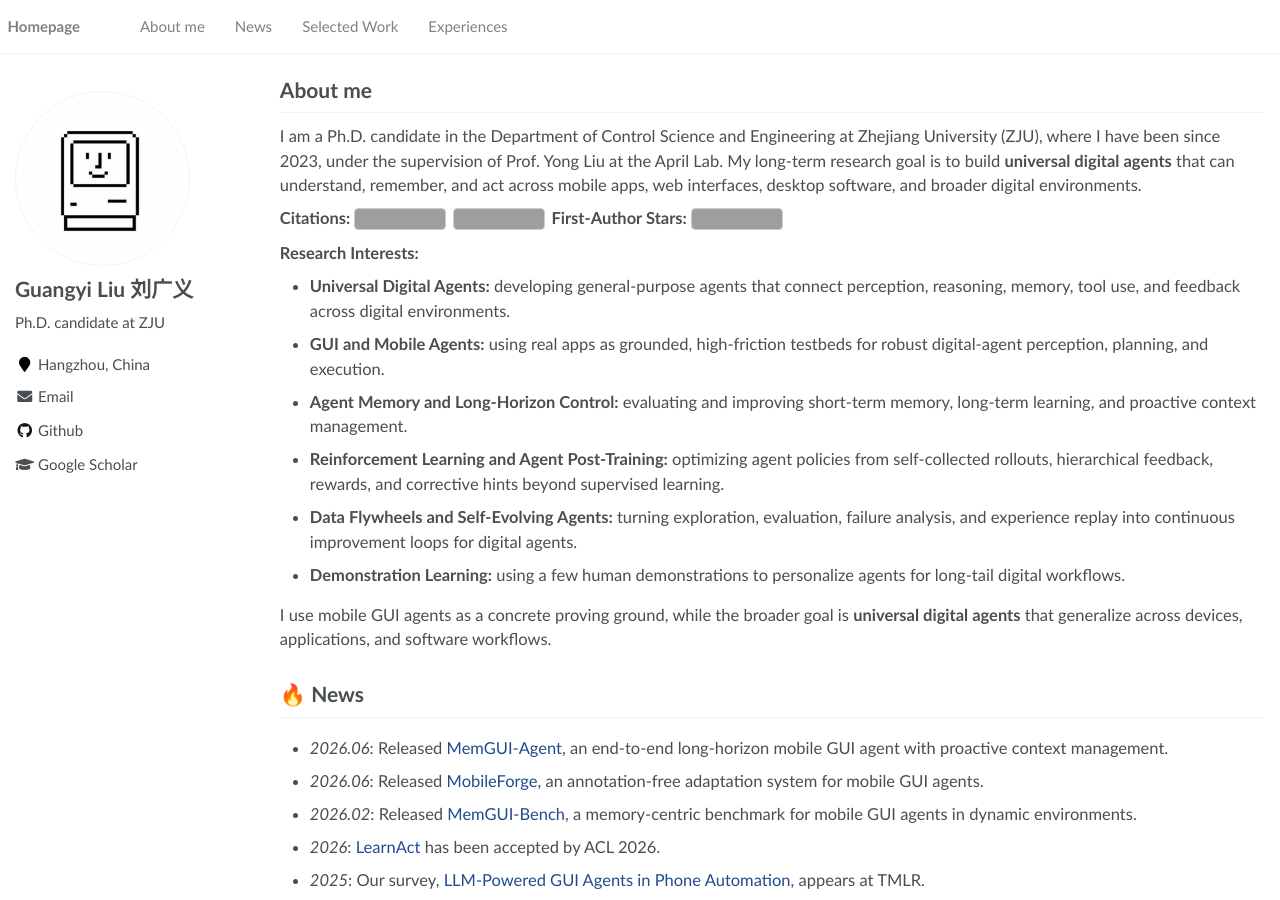
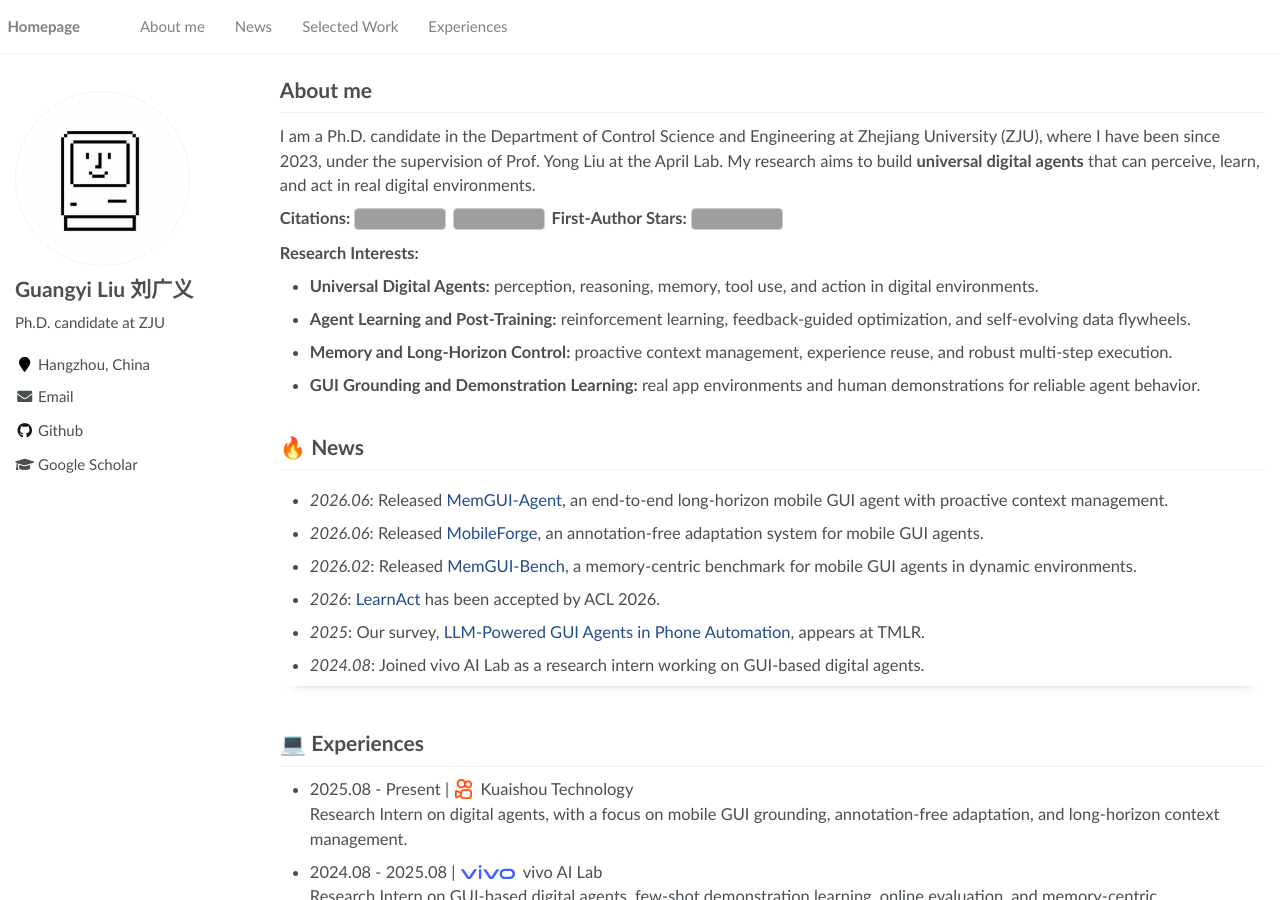
Before and after one commit to lgy0404/lgy0404.github.io, a Jekyll site: the page built from _pages/about.md, in a window 1280 px wide and 900 px high. Built offline with Jekyll 4.4.1, drawn with Linux system fonts in a browser that asks for light colours; comment, search, counter and statistics services are not loaded; grey boxes are pictures that could not be loaded.

Commit message:
style: tighten research interests section

```diff
--- a/_pages/about.md
+++ b/_pages/about.md
@@ -184,7 +184,7 @@ redirect_from:
 <span class='anchor' id='about-me'></span>
 # About me
 
-I am a Ph.D. candidate in the Department of Control Science and Engineering at Zhejiang University (ZJU), where I have been since 2023, under the supervision of Prof. Yong Liu at the April Lab. My long-term research goal is to build **universal digital agents** that can understand, remember, and act across mobile apps, web interfaces, desktop software, and broader digital environments.
+I am a Ph.D. candidate in the Department of Control Science and Engineering at Zhejiang University (ZJU), where I have been since 2023, under the supervision of Prof. Yong Liu at the April Lab. My research aims to build **universal digital agents** that can perceive, learn, and act in real digital environments.
 
 <div class="profile-stats" markdown="1">
 
@@ -193,14 +193,10 @@ I am a Ph.D. candidate in the Department of Control Science and Engineering at Z
 </div>
 
 **Research Interests:**
-- **Universal Digital Agents:** developing general-purpose agents that connect perception, reasoning, memory, tool use, and feedback across digital environments.
-- **GUI and Mobile Agents:** using real apps as grounded, high-friction testbeds for robust digital-agent perception, planning, and execution.
-- **Agent Memory and Long-Horizon Control:** evaluating and improving short-term memory, long-term learning, and proactive context management.
-- **Reinforcement Learning and Agent Post-Training:** optimizing agent policies from self-collected rollouts, hierarchical feedback, rewards, and corrective hints beyond supervised learning.
-- **Data Flywheels and Self-Evolving Agents:** turning exploration, evaluation, failure analysis, and experience replay into continuous improvement loops for digital agents.
-- **Demonstration Learning:** using a few human demonstrations to personalize agents for long-tail digital workflows.
-
-I use mobile GUI agents as a concrete proving ground, while the broader goal is **universal digital agents** that generalize across devices, applications, and software workflows.
+- **Universal Digital Agents:** perception, reasoning, memory, tool use, and action in digital environments.
+- **Agent Learning and Post-Training:** reinforcement learning, feedback-guided optimization, and self-evolving data flywheels.
+- **Memory and Long-Horizon Control:** proactive context management, experience reuse, and robust multi-step execution.
+- **GUI Grounding and Demonstration Learning:** real app environments and human demonstrations for reliable agent behavior.
 
 <span class='anchor' id='news'></span>
 # 🔥 News
```
